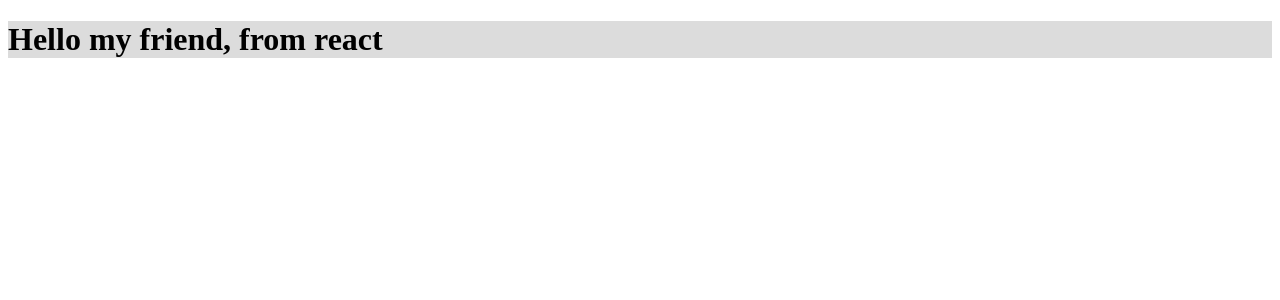
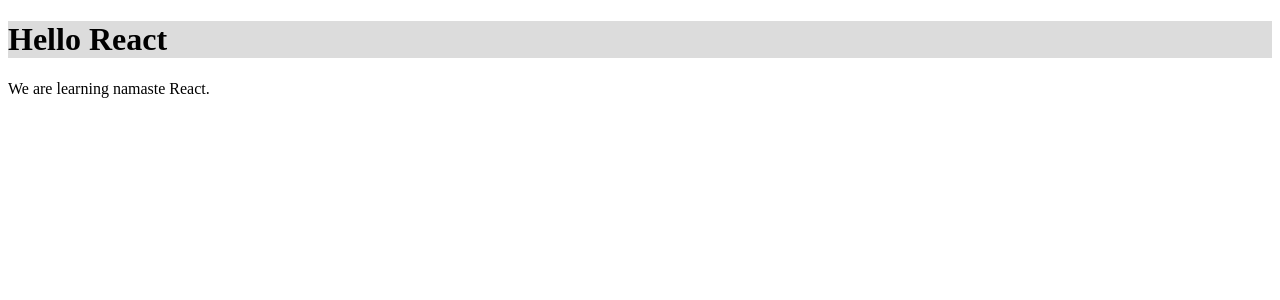
Before and after one commit to JeevanSadalge2020/namaste-react, a React (Vite) app: page / in a window 1280 px wide. Shown: the top 300 px of the page. Built offline with nearby package versions, Linux system fonts and the light colour scheme.

Commit message:
use JSX to render content

```diff
--- a/App.js
+++ b/App.js
@@ -1,12 +1,19 @@
 import React from "react";
 import ReactDOM from "react-dom/client";
 
-let heading = React.createElement(
-  "h1",
-  { id: "main-heading", className: "heading" },
-  "Hello my friend, from react"
-);
+let Heading = () => <h1 className="heading">Hello React</h1>;
+
+let Content = () => <p>We are learning namaste React.</p>;
+
+let Container = () => {
+  return (
+    <div>
+      <Heading></Heading>
+      <Content></Content>
+    </div>
+  );
+};
 
 let root = ReactDOM.createRoot(document.querySelector(".root"));
 
-root.render(heading);
+root.render(<Container></Container>);
--- a/package.json
+++ b/package.json
@@ -4,7 +4,9 @@
   "description": "This is my learning repo going through the namaste react course by Akshay Saini.",
   "main": "App.js",
   "scripts": {
-    "test": "echo \"Error: no test specified\" && exit 1"
+    "test": "jest",
+    "start":"parcel index.html",
+    "build":"parcel build index.html"
   },
   "keywords": [
     "react",
```
